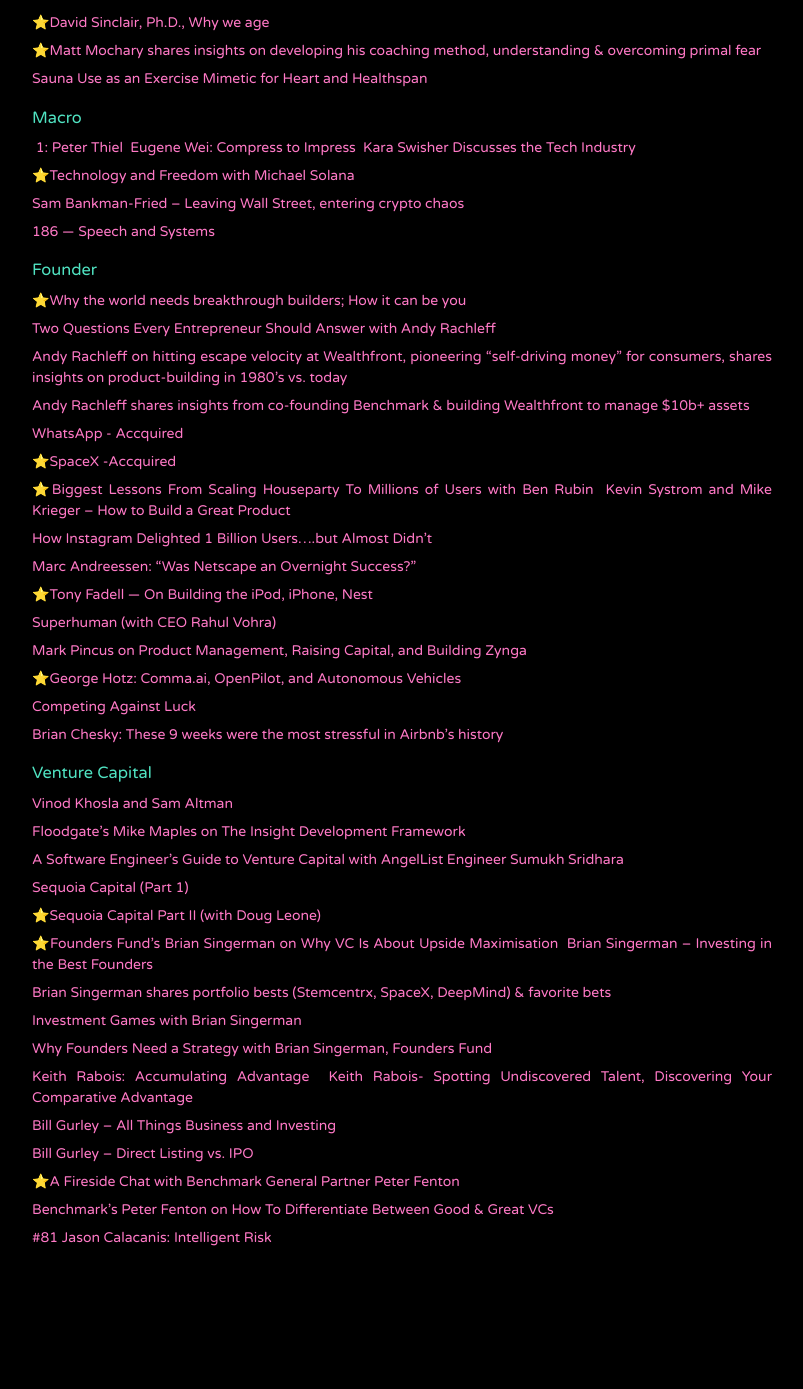
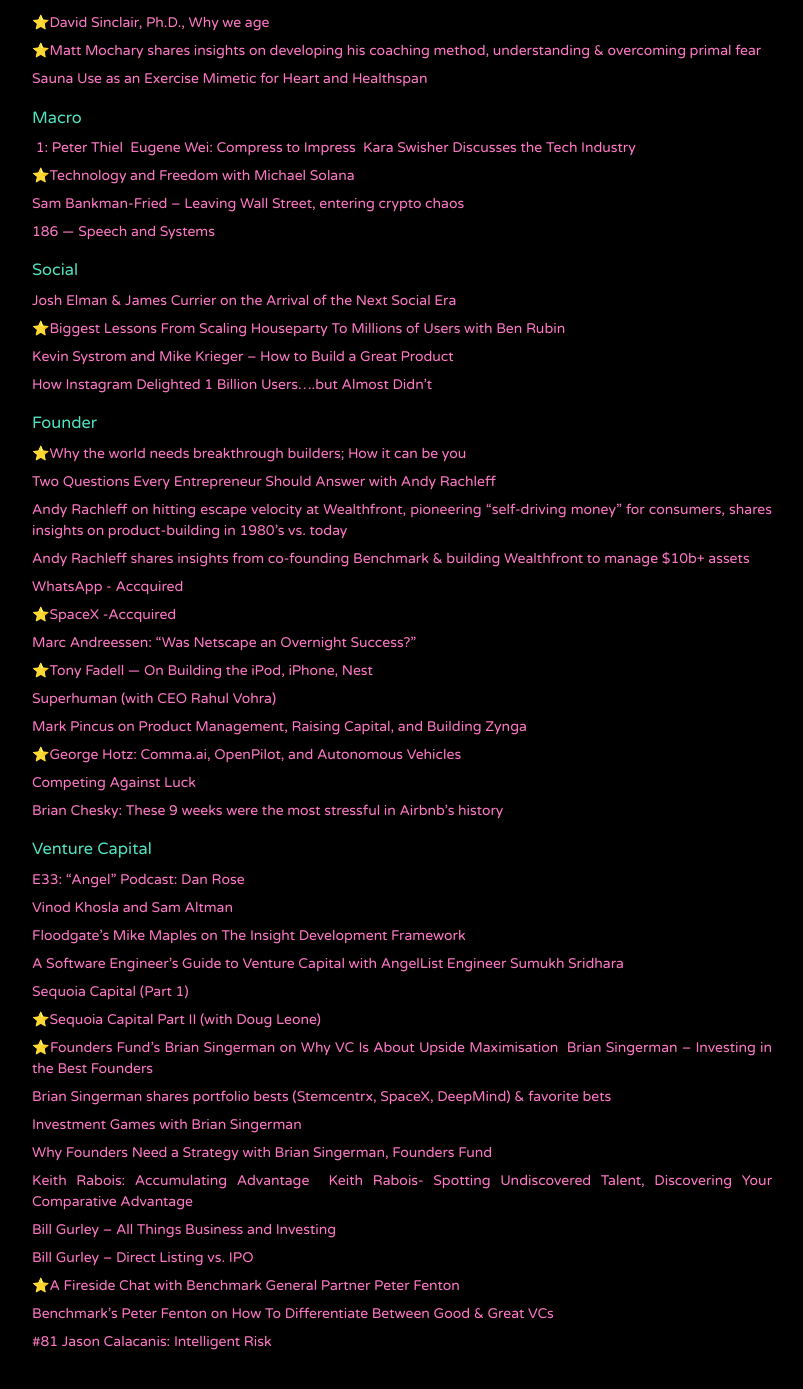
Before and after one commit to jithendrabsy/thoughts, a Jekyll site: the page built from _posts/1930-01-02-audio.md, in a window 1280 px wide and 1400 px high, scrolled down 765 px. Shown: the top 1389 px of the window, without its empty margins (238-1041 px from the left). Built offline with Jekyll 4.4.1, drawn with Linux system fonts in a browser that asks for light colours; nearby versions of some CDN libraries; before the commit the page ends 2069 px from its top, so only the background shows below that.

Commit message:
Update Pods

```diff
--- a/_posts/1930-01-02-audio.md
+++ b/_posts/1930-01-02-audio.md
@@ -60,6 +60,16 @@
 
 [186 — Speech and Systems](https://overcast.fm/+BihmkAFts)
 
+### Social
+
+[Josh Elman & James Currier on the Arrival of the Next Social Era](https://overcast.fm/+RT5EswNxY)
+
+⭐️[Biggest Lessons From Scaling Houseparty To Millions of Users with Ben Rubin](https://overcast.fm/+OozNmyjNs)
+
+[Kevin Systrom and Mike Krieger – How to Build a Great Product](https://overcast.fm/+Lzu3n3SHk)
+
+[How Instagram Delighted 1 Billion Users….but Almost Didn’t](https://overcast.fm/+Vl3ssPn0E)
+
 ### Founder
 
 ⭐️[Why the world needs breakthrough builders; How it can be you](https://overcast.fm/+Vl3saGbhg)
@@ -96,6 +100,8 @@
 
 
 ### Venture Capital
+
+[E33: “Angel” Podcast: Dan Rose](https://overcast.fm/+JyHOtY_w)
 
 [Vinod Khosla and Sam Altman](https://overcast.fm/+Jb6AJOEl8)
 
```
Also changed, not shown: other parts of _posts/1930-01-02-audio.md (+0 -6 lines).
